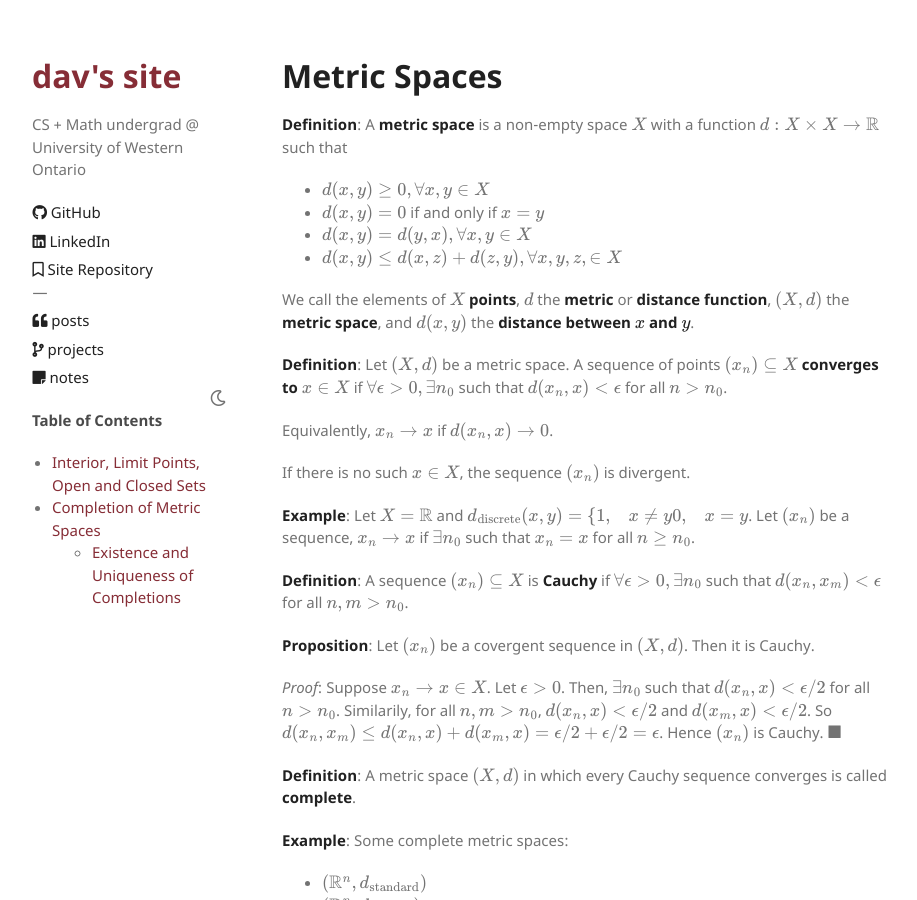
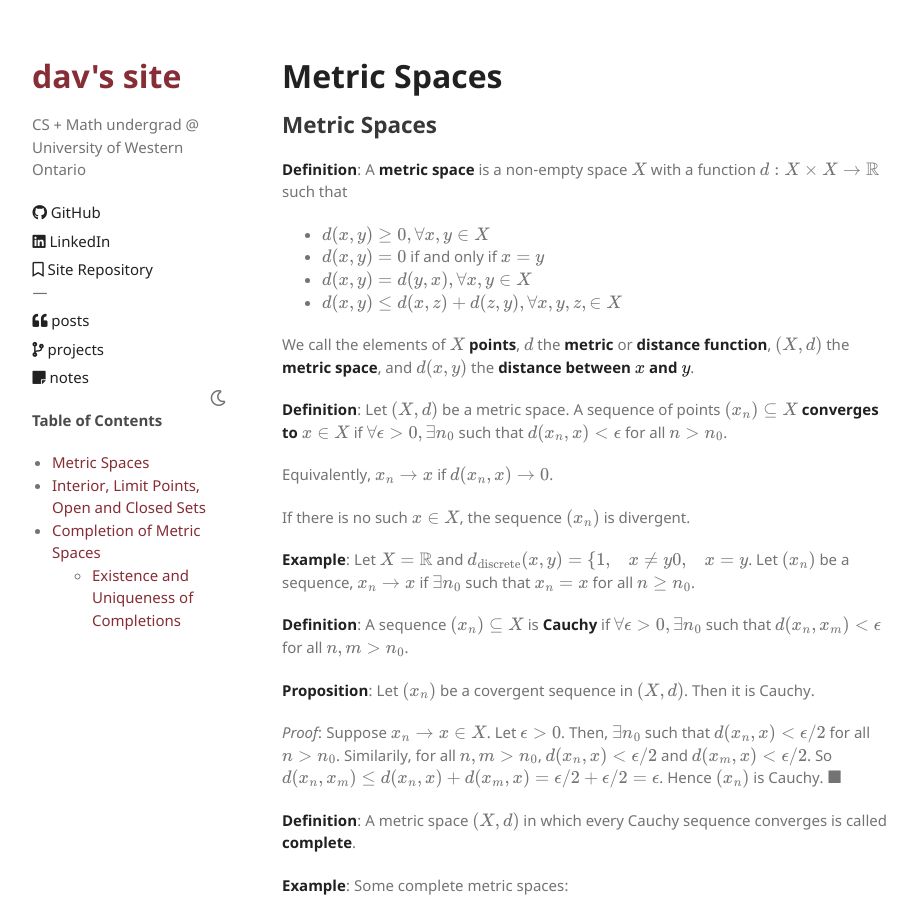
Before and after one commit to davidtranhq/davidtranhq.github.io, a Jekyll site: the page built from notes/real-analysis-ii/metric-spaces.md, in a window 1280 px wide and 900 px high. Shown: the whole window, without its empty margins (153-1070 px from the left). Built offline with Jekyll 4.4.1, drawn with Linux system fonts in a browser that asks for light colours; formulas are drawn with MathJax 3; our own code applies the rules of GitHub Pages for plain Markdown files.

Commit message:
Add metric spaces

```diff
--- a/notes/real-analysis-ii/metric-spaces.md
+++ b/notes/real-analysis-ii/metric-spaces.md
@@ -5,6 +5,8 @@ toc: true
 ---
 
 # Metric Spaces
+
+## Metric Spaces
 
 **Definition**: A **metric space** is a non-empty space $X$ with a function $d: X \times X \to \mathbb R$ such that
 * $d(x, y) \geq 0, \forall x, y \in X$
```
